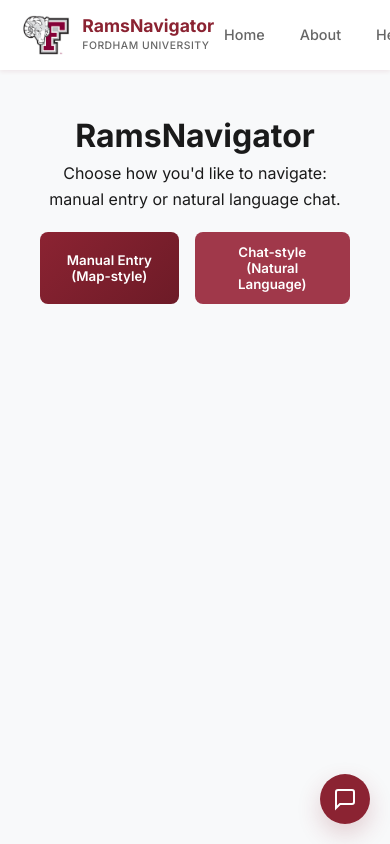
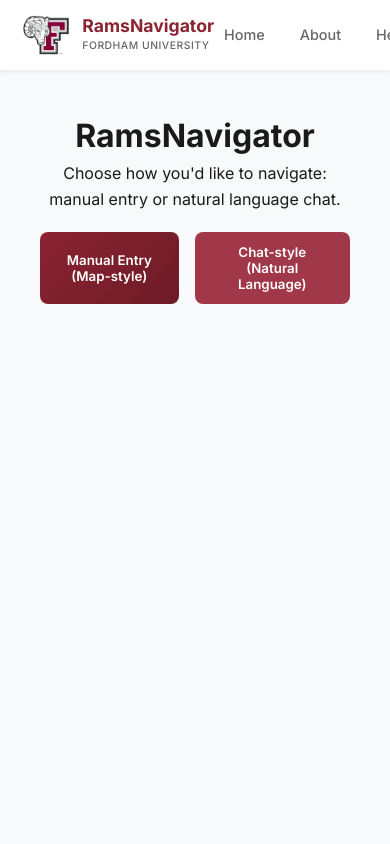
Before and after one commit to ANKITSANJYAL/No-Sql-Project, a React (Create React App) app in the folder frontend/: page / in a window 390 px wide. Built offline with nearby package versions, Linux system fonts and the light colour scheme; no server answers.

Commit message:
remove chat assistant

```diff
--- a/frontend/src/App.js
+++ b/frontend/src/App.js
@@ -1,57 +1,12 @@
-import React, { useState } from 'react';
+import React from 'react';
 import { BrowserRouter as Router, Routes, Route } from 'react-router-dom';
 import Header from './components/Header';
-import SearchBar from './components/SearchBar';
-import NavigationView from './components/NavigationView';
-import LocationDetails from './components/LocationDetails';
-import ChatAssistant from './components/ChatAssistant';
 import LandingPage from './pages/LandingPage';
 import ManualPage from './pages/ManualPage';
 import ChatPage from './pages/ChatPage';
-import { API_ENDPOINTS } from './config/api';
 import './styles/App.css';
 
 function App() {
-  const [startLocation, setStartLocation] = useState('');
-  const [endLocation, setEndLocation] = useState('');
-  const [navigationData, setNavigationData] = useState(null);
-  const [selectedLocation, setSelectedLocation] = useState(null);
-  const [showChat, setShowChat] = useState(false);
-  const [isLoadingNavigation, setIsLoadingNavigation] = useState(false);
-  const [navigationError, setNavigationError] = useState(null);
-
-  const handleSearch = async (startId, endId, startName, endName) => {
-    setStartLocation(startName);
-    setEndLocation(endName);
-    setNavigationData(null);
-    setNavigationError(null);
-    setIsLoadingNavigation(true);
-
-    try {
-      const response = await fetch(`${API_ENDPOINTS.navigate}?start=${encodeURIComponent(startId)}&end=${encodeURIComponent(endId)}`);
-
-      const text = await response.text();
-      let data = null;
-      try {
-        data = JSON.parse(text);
-      } catch (parseErr) {
-        throw new Error(`Navigation service returned unexpected response: ${text.slice(0,200)}`);
-      }
-
-  if (data.success) {
-        // The API response spreads pathData directly, so all navigation data is at the top level
-        setNavigationData(data);
-      } else {
-        throw new Error(data.message || 'Invalid response from navigation API');
-      }
-    } catch (error) {
-      console.error('Error fetching navigation:', error);
-      setNavigationError(error.message || 'Failed to get navigation directions. Please try again.');
-    } finally {
-      setIsLoadingNavigation(false);
-    }
-  };
-
   return (
     <Router>
       <div className="app">
@@ -64,24 +19,6 @@
             <Route path="/chat" element={<ChatPage />} />
           </Routes>
         </main>
-
-        {/* Floating Chat Button */}
-        <button
-          className="chat-toggle-btn"
-          onClick={() => setShowChat(!showChat)}
-          aria-label="Toggle AI Assistant"
-        >
-          <svg width="24" height="24" viewBox="0 0 24 24" fill="none" stroke="currentColor" strokeWidth="2">
-            <path d="M21 15a2 2 0 0 1-2 2H7l-4 4V5a2 2 0 0 1 2-2h14a2 2 0 0 1 2 2z" />
-          </svg>
-        </button>
-
-        {showChat && (
-          <ChatAssistant
-            onClose={() => setShowChat(false)}
-            onNavigate={handleSearch}
-          />
-        )}
       </div>
     </Router>
   );
--- a/frontend/src/styles/App.css
+++ b/frontend/src/styles/App.css
@@ -33,34 +33,6 @@
   opacity: 0.9;
   margin-bottom: 40px;
   font-weight: 400;
-}
-
-/* Floating Chat Button */
-.chat-toggle-btn {
-  position: fixed;
-  bottom: 30px;
-  right: 30px;
-  width: 60px;
-  height: 60px;
-  border-radius: 50%;
-  background: var(--primary-color);
-  color: white;
-  display: flex;
-  align-items: center;
-  justify-content: center;
-  box-shadow: var(--shadow-lg);
-  transition: var(--transition);
-  z-index: 999;
-}
-
-.chat-toggle-btn:hover {
-  background: var(--primary-dark);
-  transform: scale(1.05);
-  box-shadow: 0 12px 30px rgba(139, 35, 50, 0.3);
-}
-
-.chat-toggle-btn:active {
-  transform: scale(0.95);
 }
 
 /* Navigation Loading & Error States */
@@ -103,11 +75,4 @@
   .hero-section {
     padding: 60px 20px;
   }
-
-  .chat-toggle-btn {
-    width: 50px;
-    height: 50px;
-    bottom: 20px;
-    right: 20px;
-  }
 }
```
